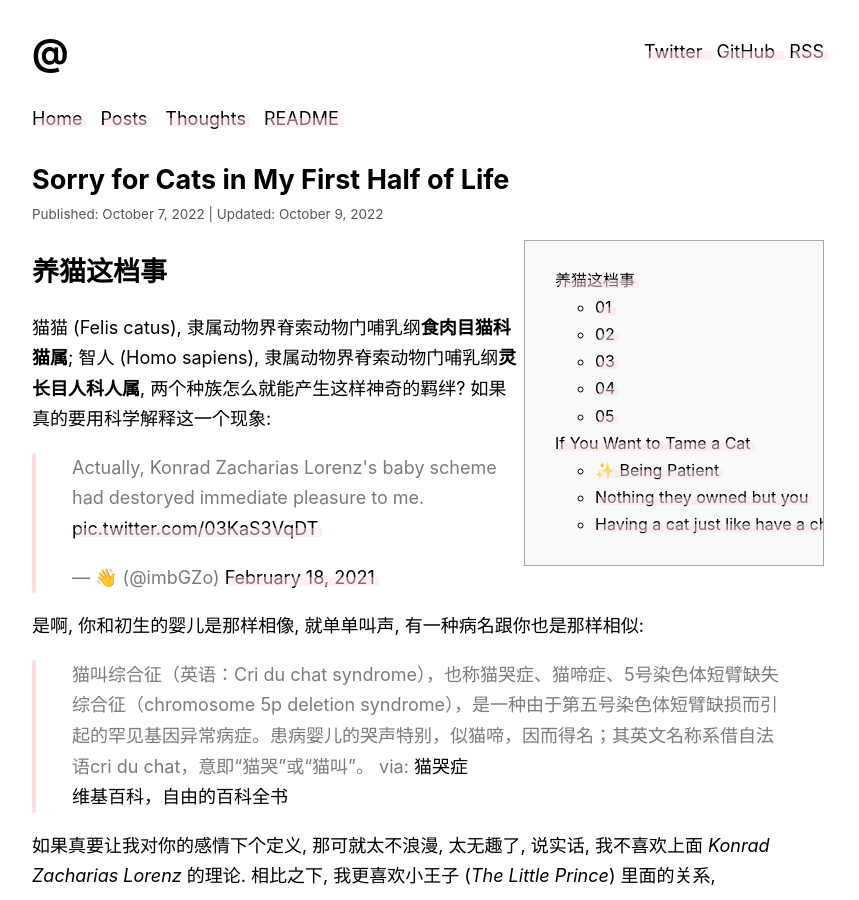
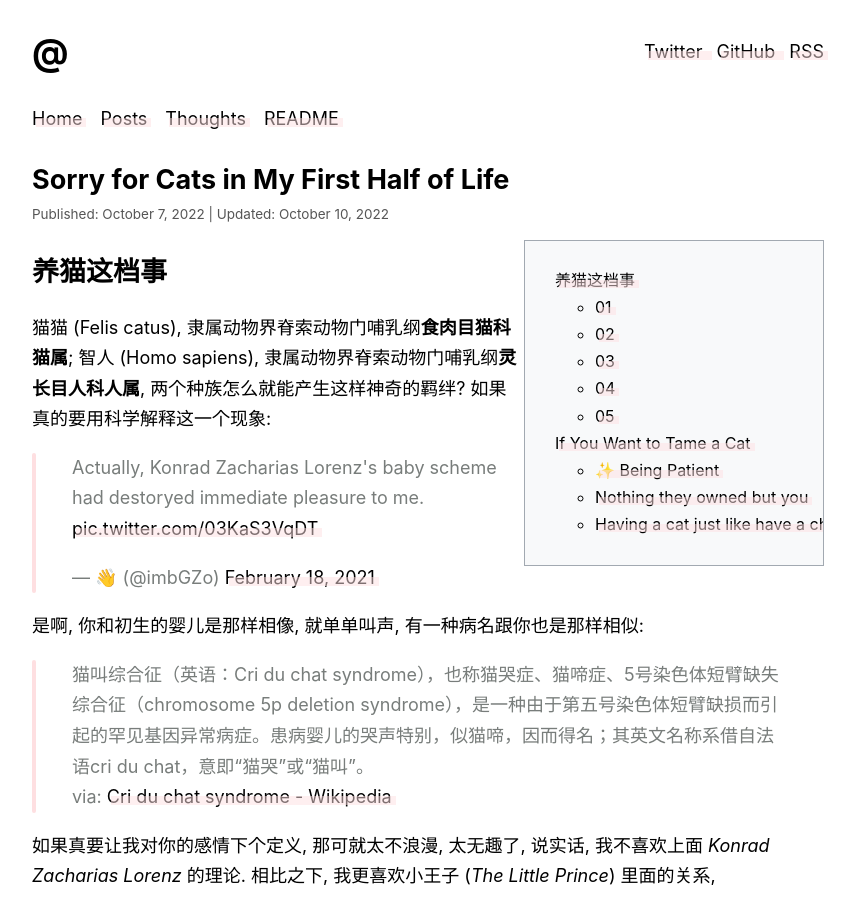
Before and after one commit to bGZo/blog, a Jekyll site: the page built from _posts/thoughts/2022-10-07-sorry-for-cats-in-my-first-half-of-life.md, in a window 1280 px wide and 900 px high. Shown: the whole window, without its empty margins (212-1071 px from the left). Built offline with Jekyll 4.4.1, drawn with Linux system fonts in a browser that asks for light colours; comment, search, counter and statistics services are not loaded.

Commit message:
Update Articles

```diff
--- a/_posts/thoughts/2022-10-07-sorry-for-cats-in-my-first-half-of-life.md
+++ b/_posts/thoughts/2022-10-07-sorry-for-cats-in-my-first-half-of-life.md
@@ -1,7 +1,7 @@
 ---
 layout: post
 title: Sorry for Cats in My First Half of Life
-updated: 2022-10-09
+updated: 2022-10-10
 category: thoughts
 comment_link: https://github.com/bGZo/blog/issues/9
 ---
@@ -15,8 +15,8 @@ comment_link: https://github.com/bGZo/blog/issues/9
 
 是啊, 你和初生的婴儿是那样相像, 就单单叫声, 有一种病名跟你也是那样相似:
 
-> 猫叫综合征（英语：Cri du chat syndrome），也称猫哭症、猫啼症、5号染色体短臂缺失综合征（chromosome 5p deletion syndrome），是一种由于第五号染色体短臂缺损而引起的罕见基因异常病症。患病婴儿的哭声特别，似猫啼，因而得名；其英文名称系借自法语cri du chat，意即“猫哭”或“猫叫”。 via: [猫哭症
-维基百科，自由的百科全书](https://zh.wikipedia.org/zh-cn/%E8%B2%93%E5%93%AD%E7%97%87 )
+> 猫叫综合征（英语：Cri du chat syndrome），也称猫哭症、猫啼症、5号染色体短臂缺失综合征（chromosome 5p deletion syndrome），是一种由于第五号染色体短臂缺损而引起的罕见基因异常病症。患病婴儿的哭声特别，似猫啼，因而得名；其英文名称系借自法语cri du chat，意即“猫哭”或“猫叫”。
+> via: [Cri du chat syndrome - Wikipedia](https://en.wikipedia.org/wiki/Cri_du_chat_syndrome )
 
 如果真要让我对你的感情下个定义, 那可就太不浪漫, 太无趣了, 说实话, 我不喜欢上面 *Konrad Zacharias Lorenz* 的理论. 相比之下, 我更喜欢小王子 (*The Little Prince*) 里面的关系,
 
```
